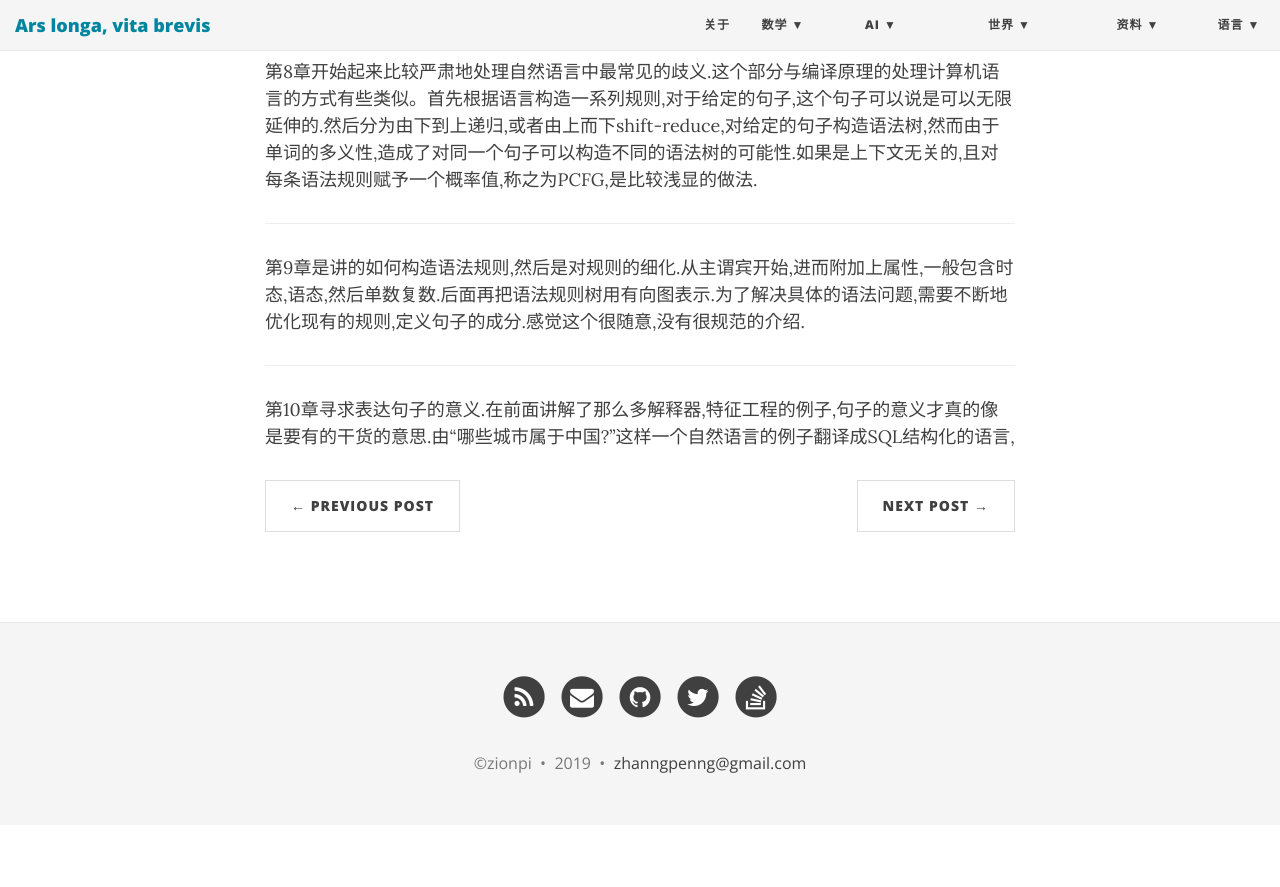
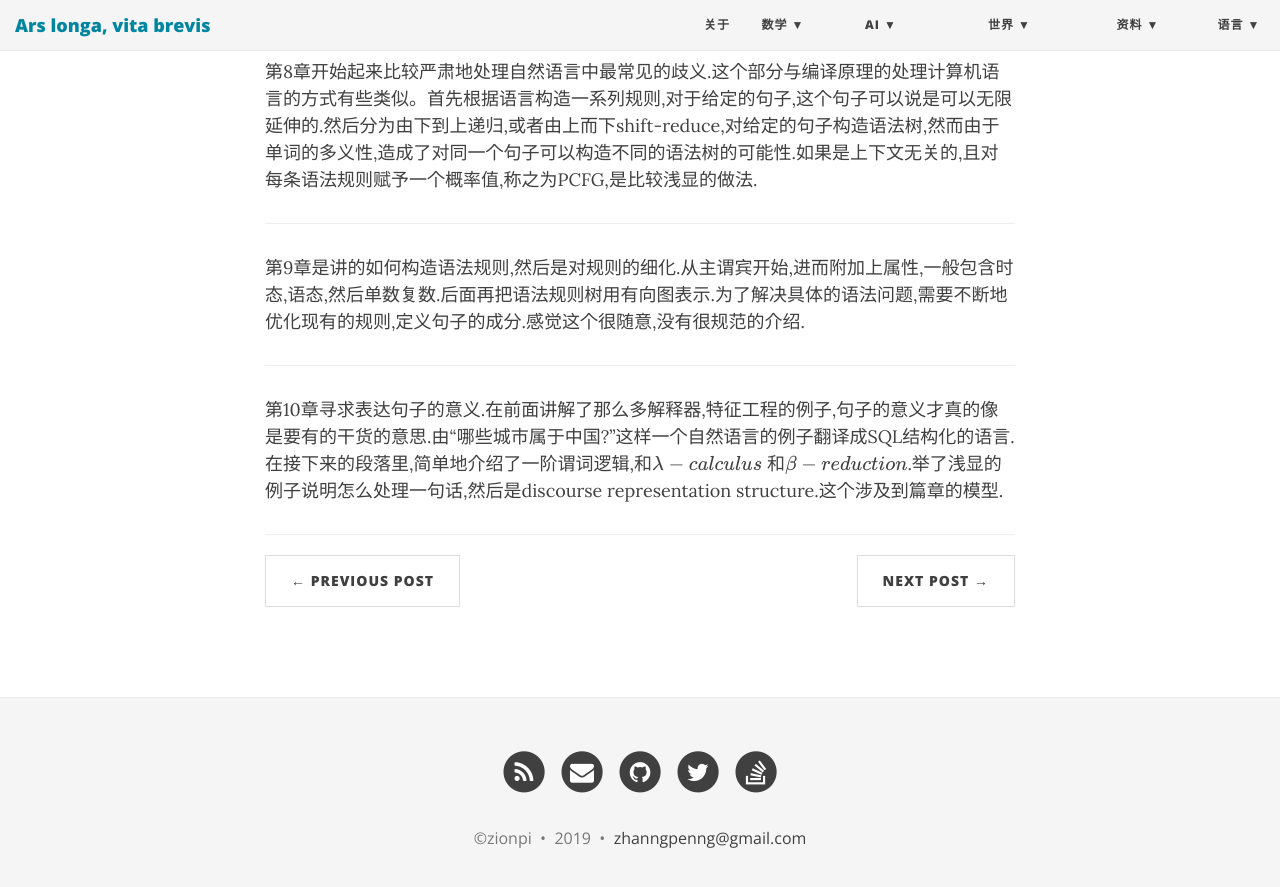
Before and after one commit to ZionPi/zionpi.github.io, a Jekyll site: the page built from _posts/2013-10-02-natural-language-processing-with-python.md, in a window 1280 px wide and 900 px high, scrolled down 1506 px. Shown: the top 887 px of the window. Built offline with Jekyll 4.4.1, drawn with Linux system fonts in a browser that asks for light colours; nearby versions of some CDN libraries; formulas are drawn with MathJax 3; before the commit the page ends 2331 px from its top, so only the background shows below that.

Commit message:
Update 2013-10-02-natural-language-processing-with-python.md

```diff
--- a/_posts/2013-10-02-natural-language-processing-with-python.md
+++ b/_posts/2013-10-02-natural-language-processing-with-python.md
@@ -34,4 +34,6 @@ Tagging,比如画树,不是先画树,再画蓝天.Brill Tagging是反过来,先
 第9章是讲的如何构造语法规则,然后是对规则的细化.从主谓宾开始,进而附加上属性,一般包含时态,语态,然后单数复数.后面再把语法规则树用有向图表示.为了解决具体的语法问题,需要不断地优化现有的规则,定义句子的成分.感觉这个很随意,没有很规范的介绍.
 
 ---
-第10章寻求表达句子的意义.在前面讲解了那么多解释器,特征工程的例子,句子的意义才真的像是要有的干货的意思.由“哪些城市属于中国?”这样一个自然语言的例子翻译成SQL结构化的语言,
+第10章寻求表达句子的意义.在前面讲解了那么多解释器,特征工程的例子,句子的意义才真的像是要有的干货的意思.由“哪些城市属于中国?”这样一个自然语言的例子翻译成SQL结构化的语言.在接下来的段落里,简单地介绍了一阶谓词逻辑,和$$\lambda-calculus$$ 和$$\beta-reduction$$.举了浅显的例子说明怎么处理一句话,然后是discourse representation structure.这个涉及到篇章的模型.
+
+---
```
